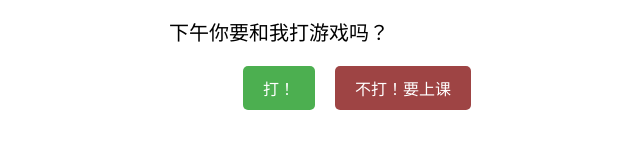
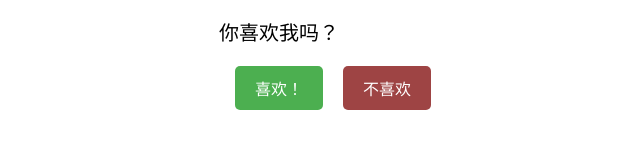
Before and after one commit to mingming777/xiaoming, a plain HTML site: page xxxxx.html in a window 1280 px wide. Shown: the part 285-434 px from the top of the page, without its empty margins (361-1001 px from the left). Drawn offline with Linux system fonts and the light colour scheme.

Commit message:
Update xxxxx.html

```diff
--- a/xxxxx.html
+++ b/xxxxx.html
@@ -13,10 +13,10 @@
       <div class="eye left-eye"></div>
       <div class="eye right-eye"></div>
     </div>
-    <p class="question">下午你要和我打游戏吗？</p>
+    <p class="question">你喜欢我吗？</p>
     <p class="response" id="response"></p>
-    <button class="buy" onclick="handleClick('buy')">打！</button>
-    <button class="no-money" id="runButton" onclick="handleClick('no-money')">不打！要上课</button>
+    <button class="buy" onclick="handleClick('buy')">喜欢！</button>
+    <button class="no-money" id="runButton" onclick="handleClick('no-money')">不喜欢</button>
   </div>
 
   <script src="script.js"></script>
```
